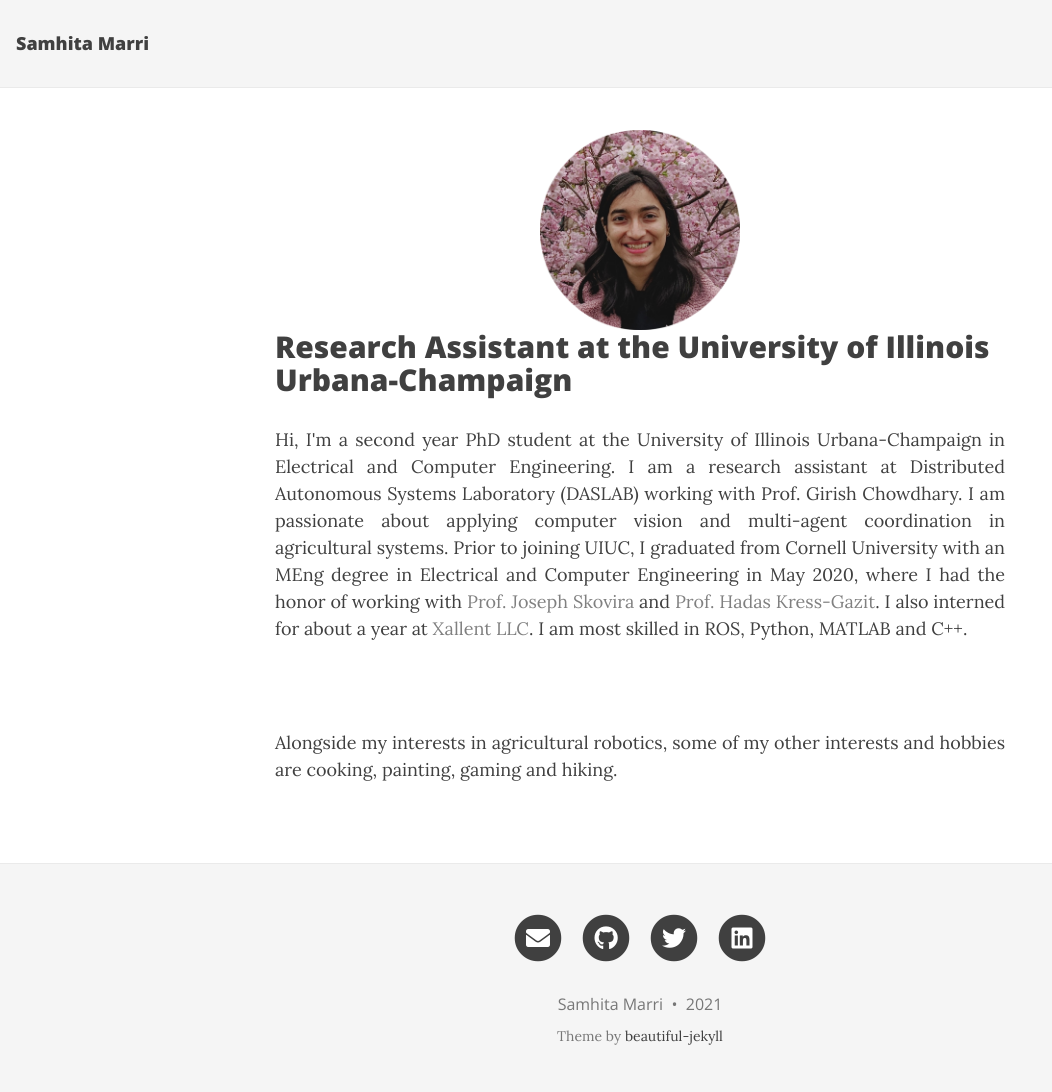
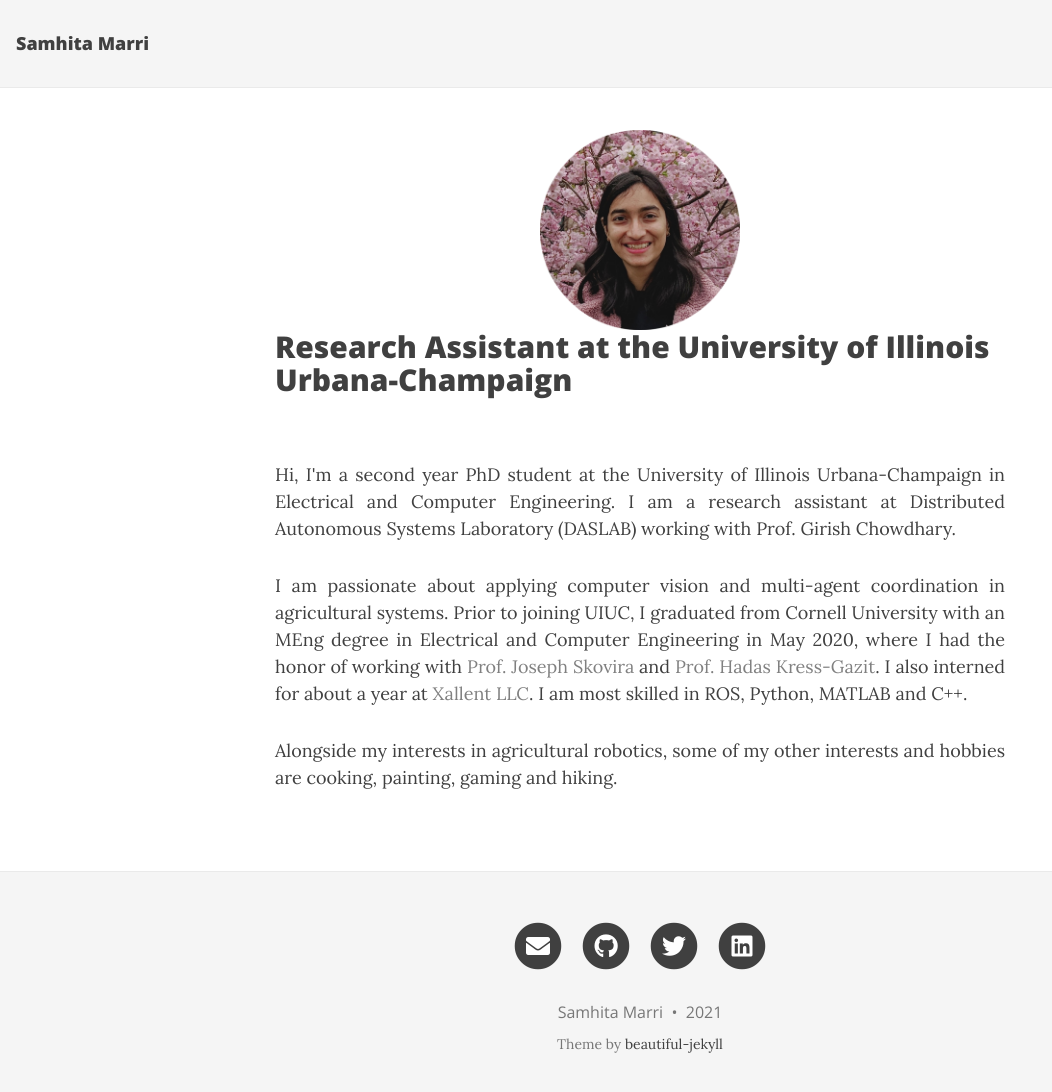
Before and after one commit to samhita-m/samhita-m.github.io, a Jekyll site: the page built from index.html, in a window 1280 px wide and 1105 px high. Shown: the top 1092 px of the window, without its empty margins (0-1052 px from the left). Built offline with Jekyll 4.4.1, drawn with Linux system fonts in a browser that asks for light colours; nearby versions of some CDN libraries; the list of posts is cut into pages by our own code.

```diff
--- a/index.html
+++ b/index.html
@@ -6,11 +6,13 @@ use-site-title: False
 <center><img src="image.png" height="200" width="200"></center>
 
 <h2>Research Assistant at the University of Illinois Urbana-Champaign  </h2>
-
+<br />
 <p align = "justify">
-Hi, I'm a second year PhD student at the University of Illinois Urbana-Champaign in Electrical and Computer Engineering. I am a research assistant at Distributed Autonomous Systems Laboratory (DASLAB) working with Prof. Girish Chowdhary. I am passionate about applying computer vision and multi-agent coordination in agricultural systems. Prior to joining UIUC, I graduated from Cornell University with an MEng degree in Electrical and Computer Engineering in May 2020, where I had the honor of working with <a href="https://skovira.ece.cornell.edu/">Prof. Joseph Skovira</a> and <a href="https://www.verifiablerobotics.com/">Prof. Hadas Kress-Gazit</a>. I also interned for about a year at <a href="https://xallent.com/">Xallent LLC</a>. I am most skilled in ROS, Python, MATLAB and C++.
+Hi, I'm a second year PhD student at the University of Illinois Urbana-Champaign in Electrical and Computer Engineering. I am a research assistant at Distributed Autonomous Systems Laboratory (DASLAB) working with Prof. Girish Chowdhary.
 </p>
-<br />
+<p align = "justify">
+I am passionate about applying computer vision and multi-agent coordination in agricultural systems. Prior to joining UIUC, I graduated from Cornell University with an MEng degree in Electrical and Computer Engineering in May 2020, where I had the honor of working with <a href="https://skovira.ece.cornell.edu/">Prof. Joseph Skovira</a> and <a href="https://www.verifiablerobotics.com/">Prof. Hadas Kress-Gazit</a>. I also interned for about a year at <a href="https://xallent.com/">Xallent LLC</a>. I am most skilled in ROS, Python, MATLAB and C++.
+</p>
 <p align = "justify">
 Alongside my interests in agricultural robotics, some of my other interests and hobbies are cooking, painting, gaming and hiking.
 </p>
```
